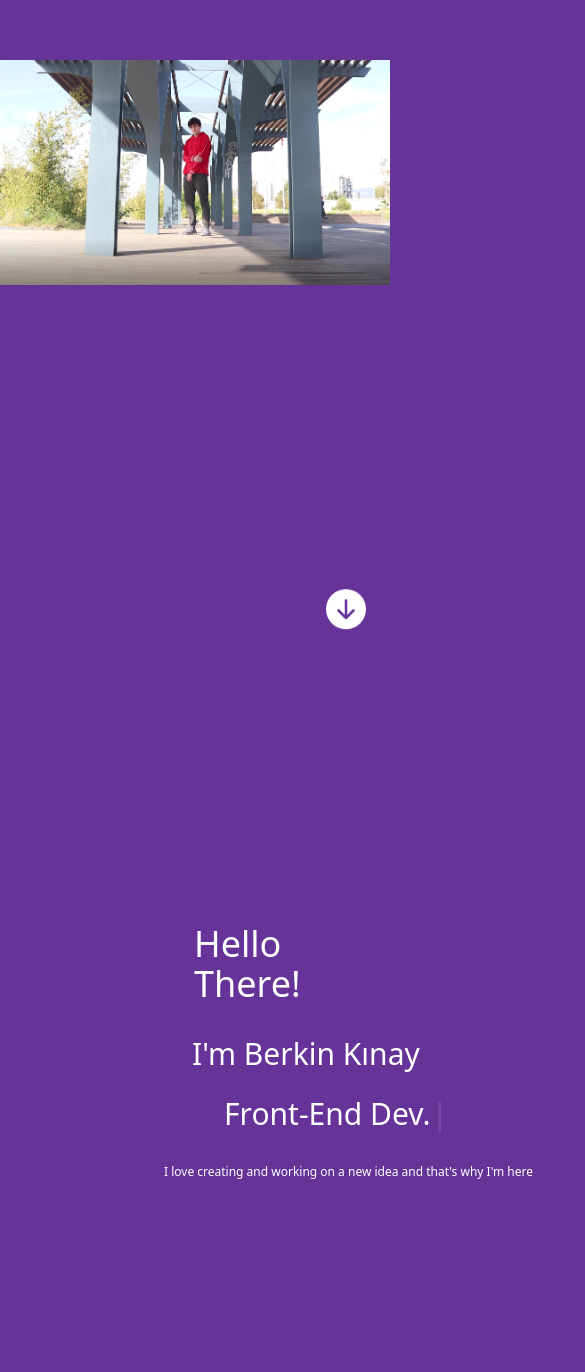
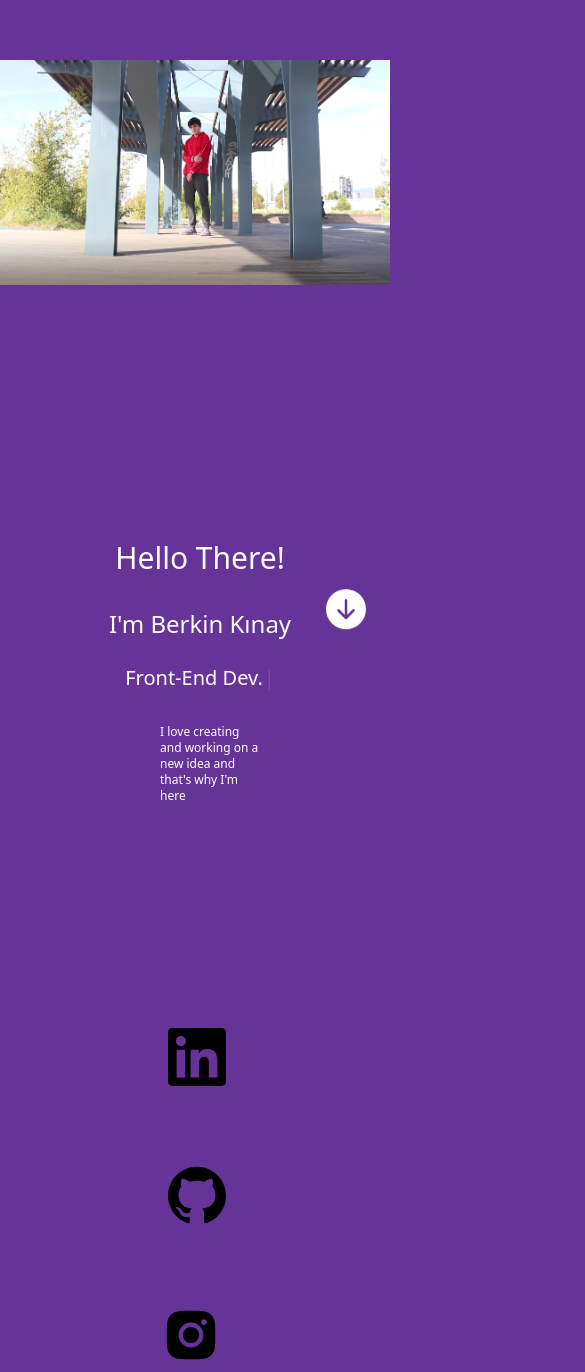
Before and after one commit to developedbyven/hellothere, a React (Create React App) app: page / in a window 390 px wide. Shown: the part 196-1568 px from the top of the page, 585 px wide, since content can reach past the window. Built offline with nearby package versions, Linux system fonts and the light colour scheme.

Commit message:
Update intro.jsx

```diff
--- a/src/components/intro.jsx
+++ b/src/components/intro.jsx
@@ -8,14 +8,15 @@ import {SiLinkedin,
 
 function Intro() {
   return (
-<div class="flex xl:flex-col md:flex-col">
+<div class="flex xl:flex-col md:flex-col md:h-auto xs:flex-col">
 
-<div className= 'w-1/2 h-screen text-white p-16 md:h-auto md:items-center xl:w-full xl:h-auto xl:items-center xl:justify-center 2xl:h-auto' id="partone">
-      <div class="xl:p-96 xl:pl-48"></div>
-        <h1 className='text-white-200 text-4xl pt-72 pl-[130px] font-medium xl:flex items-center justify-center:left '>Hello There!</h1>
-        <h2 className='text-4xl pl-32 pt-8 pb-6 font-normal items-center justify-center:left md:flex md:w-max md:h-full md:text-3xl'>I'm Berkin Kınay</h2>
+   <div className= 'w-1/2 h-screen text-white p-16 xl:w-full xl:h-auto xl:items-center xl:justify-center 2xl:h-auto md:flex md:flex-col md:items-center md:justify-center md:w-full md:h-full' id="partone">
 
-         <div className='w-full pl-48 text-white text-3xl items-center justify-center:left md:flex md:w-max md:h-max md:pl-[160px] max-w-max'>
+
+        <div className='xl:w-full flex text-white-200 text-4xl pt-72 pl-[130px] font-medium items-center justify-center:left xl:mt-96 xl:flex md:items-center justify-center:left md:flex md:w-max md:text-3xl md:h-max md:pl-[10px] xs:flex xs:items-center justify-center:left xs:w-max xs:text-3xl xs:h-max'>Hello There!</div>
+        <div className='xl:w-full text-4xl pl-32 pt-8 pb-6 font-normal xl:flex items-center justify-center:left md:flex md:w-max md:text-2xl md:h-max md:pl-[10px] md:items-center justify-center:left xs:flex xs:w-max xs:text-2xl xs:h-max'>I'm Berkin Kınay</div>
+
+         <div className='w-full pl-48 text-white text-3xl xl:flex items-center justify-center:left md:flex md:w-max md:text-xl md:h-max md:pl-[10px] xs:flex md:items-center justify-center:left xs:w-max xs:text-xl xs:h-max'>
             <Typewriter
               onInit={(typewriter) => {
                 typewriter
@@ -34,12 +35,13 @@ function Intro() {
               }}
             />
          </div>
-        <div className='mb-12 text-white-200 text-base-1rem  px-24 pt-8 pb-4 pr-16 font-medium object-cover xl:flex items-center justify-center:left md:flex md:w-max md:text-xs md:h-max md:pl-[100px] 2xl:mb-24'>I love creating and working on a new idea and that's why I'm here</div>
+        <div className='mb-12 text-white-200 text-base-1rem  px-24 pt-8 pb-4 pr-16 font-medium object-cover xl:flex items-center justify-center:left md:flex md:full md:text-xs md:h-max 2xl:mb-24 xs:flex xs:items-center justify-center xs:w-max-screen xs:text-xs xs:h-max'>
+                      I love creating and working on a new idea and that's why I'm here</div>
 
     <div className='flex 2xl:p-24 2xl:pt-12 items-center justify-center gap-16 md:w-full md:h-max md:items-center md:justify-center md:grid md:grid-col md:p-24 md:object-cover 2xl:object-cover '>
-           <div className='text-black hover:dark:text-white pt-4  pl-2min-w-max min-h-max' onClick={() => {
+           <div className='text-black hover:dark:text-white pt-4  pl-2 min-w-max min-h-max' onClick={() => {
                      window.location.href= "https://www.linkedin.com/in/berkin-k%C4%B1nay-04a137228/"
-                   }}> <SiLinkedin size={62}/> </div>
+                   }}> <SiLinkedin size={58}/> </div>
 
            <div className='text-black hover:dark:text-white pt-4 pl-2 min-w-max min-h-max' onClick={() => {
                      window.location.href= "https://github.com/developedbyven"
```
